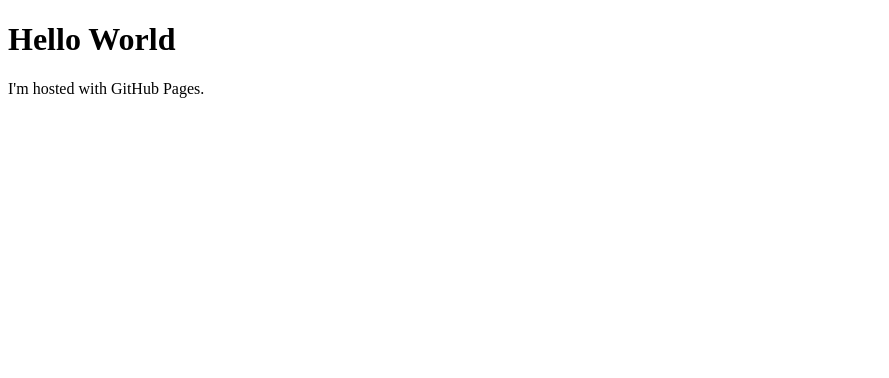
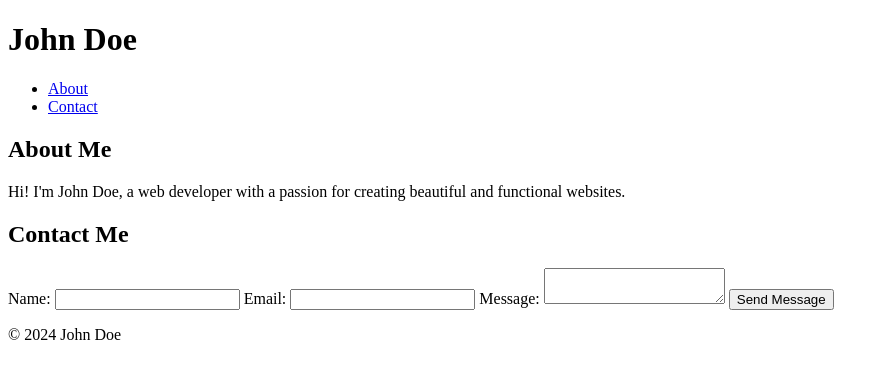
Before and after one commit to Isr12624/Isr12624.github.io, a plain HTML site: page index.html in a window 1280 px wide. Shown: the whole page, without its empty margins (0-889 px from the left). Drawn offline with Linux system fonts and the light colour scheme.

Commit message:
Update index.html

```diff
--- a/index.html
+++ b/index.html
@@ -1,7 +1,47 @@
 <!DOCTYPE html>
-<html>
+<html lang="en">
+<head>
+    <meta charset="UTF-8">
+    <meta name="viewport" content="width=device-width, initial-scale=1.0">
+    <title>My Personal Website</title>
+    <link rel="stylesheet" href="styles.css">
+</head>
 <body>
-<h1>Hello World</h1>
-<p>I'm hosted with GitHub Pages.</p>
+    <header>
+        <h1>John Doe</h1>
+        <nav>
+            <ul>
+                <li><a href="#about">About</a></li>
+                <li><a href="#contact">Contact</a></li>
+            </ul>
+        </nav>
+    </header>
+
+    <section id="about">
+        <h2>About Me</h2>
+        <p>Hi! I'm John Doe, a web developer with a passion for creating beautiful and functional websites.</p>
+    </section>
+
+    <section id="contact">
+        <h2>Contact Me</h2>
+        <form id="contact-form">
+            <label for="name">Name:</label>
+            <input type="text" id="name" name="name" required>
+
+            <label for="email">Email:</label>
+            <input type="email" id="email" name="email" required>
+
+            <label for="message">Message:</label>
+            <textarea id="message" name="message" required></textarea>
+
+            <button type="submit">Send Message</button>
+        </form>
+    </section>
+
+    <footer>
+        <p>&copy; 2024 John Doe</p>
+    </footer>
+
+    <script src="script.js"></script>
 </body>
 </html>
```
